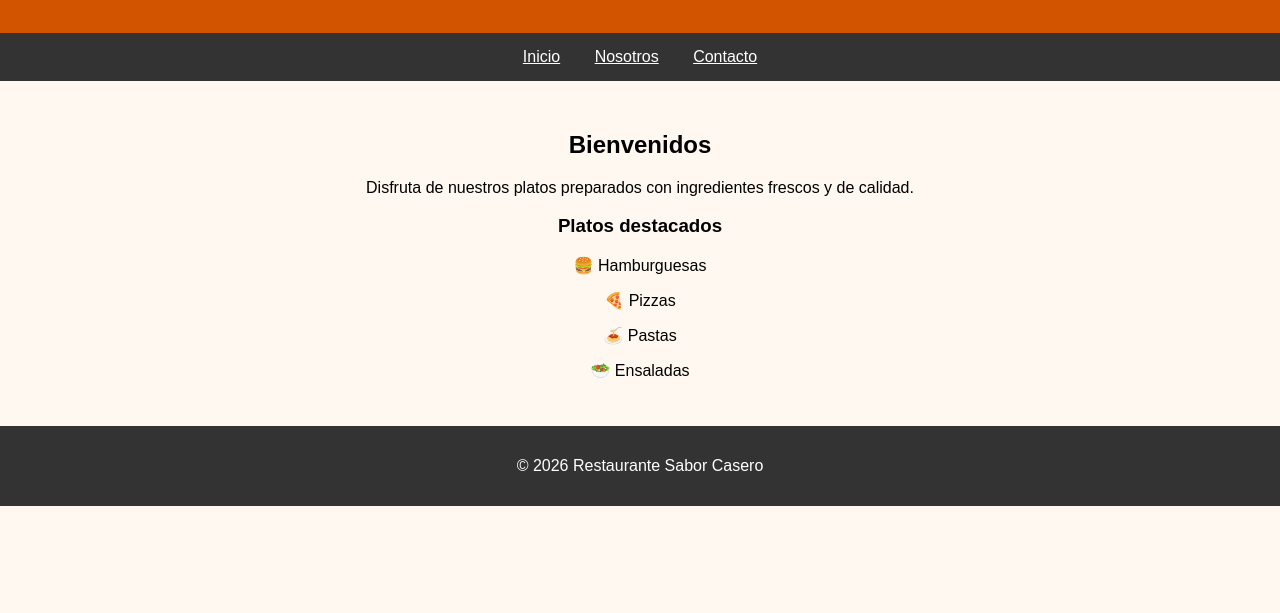
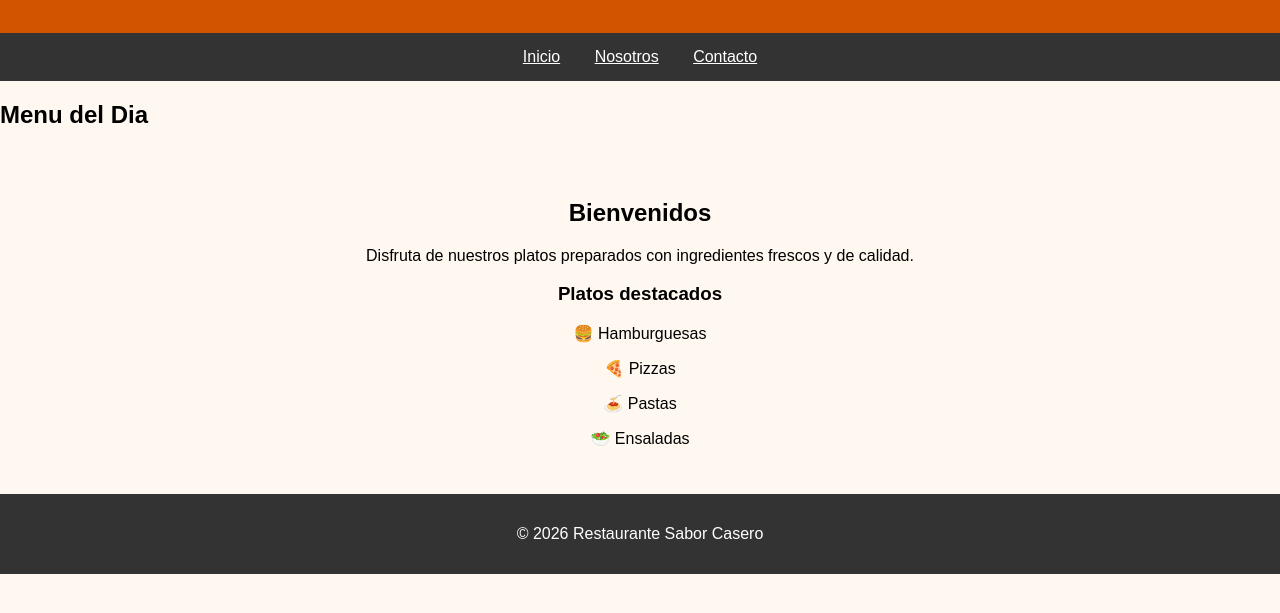
Before and after one commit to mhuarsayac/lab-git-sem02, a plain HTML site: page index.html in a window 1280 px wide. Shown: the part 121-734 px from the top of the page. Drawn offline with Linux system fonts and the light colour scheme.

Commit message:
feature: mejora en index.html

```diff
--- a/index.html
+++ b/index.html
@@ -17,6 +17,9 @@
         <a href="contact.html" style="color: white; margin: 15px;">Contacto</a>
     </nav>
 
+    <section>
+        <h2>Menu del Dia</h2>
+    </section>
     <main style="padding: 30px; text-align: center;">
         <h2>Bienvenidos</h2>
         <p>Disfruta de nuestros platos preparados con ingredientes frescos y de calidad.</p>
```
